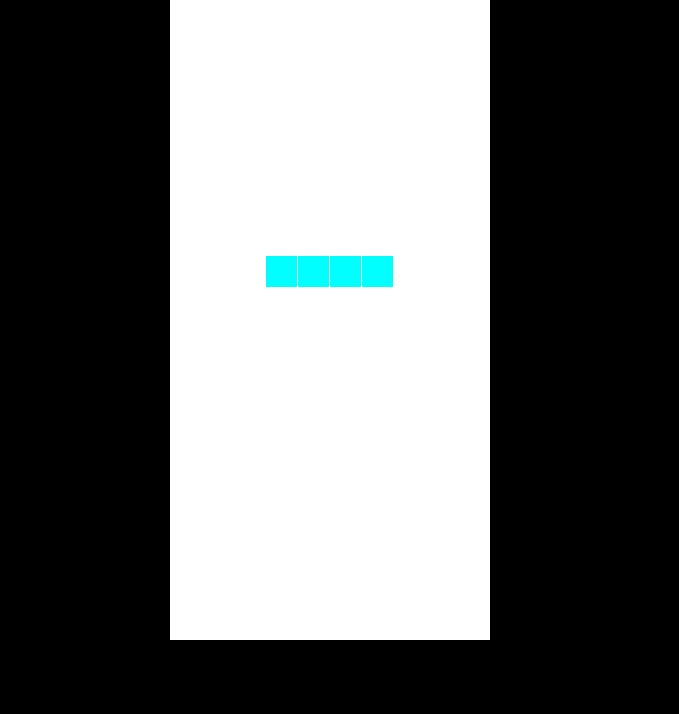
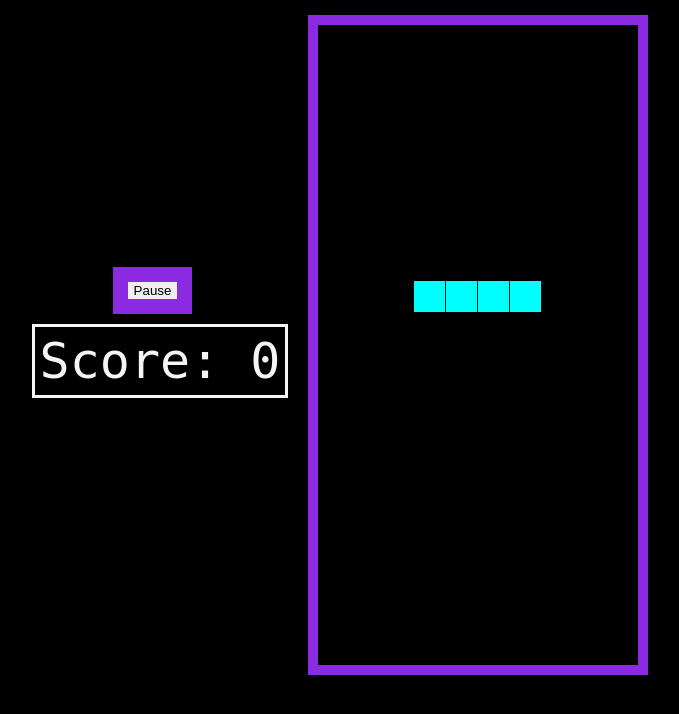
Before and after one commit to nox-13943/college-final-project, a plain HTML site: page index.html in a window 1280 px wide. Shown: the whole page, without its empty margins (310-989 px from the left). Drawn offline with Linux system fonts and the light colour scheme; files that its build step writes are made by us from their sources; files whose address does not match are found by name.

Commit message:
Add files via upload

```diff
--- a/index.html
+++ b/index.html
@@ -7,8 +7,11 @@
     <link rel="stylesheet" href="css/style.css">
 </head>
 <body>
+    <div>
+        <button id="pauseButton" class="Pause" onclick="space()">Pause</button>
+        <div id="scoreDisplay">Score: 0</div>
+    </div>
     <canvas width="320" height="640" id="game"></canvas>
-
     <script src="js/script.js"></script>
 </body>
 </html>
--- a/script.js
+++ b/script.js
@@ -1,3 +1,25 @@
+// refrence is https://gist.github.com/straker/3c98304f8a6a9174efd8292800891ea1
+// and chat gpt to help me remember how to do pause and upause along with the score function
+
+var score = 0;
+let pause = false;
+
+// my added code for more stuff and orginization
+//pause
+function space(){
+    if (pause === false){
+        // pause animation
+        cancelAnimationFrame(rAF); // stop animation
+        pause = true;
+        console.log("Game Paused");
+    } else {
+        rAF = requestAnimationFrame(loop); // resume animation
+        pause = false;
+        console.log("Game Resumed");
+    }
+}
+
+
 //get a random integer between the range or [min,max]
 
 function getRandomInt(min, max){
@@ -75,9 +97,11 @@ function placeTetromino(){
         }
     }
     // check for line clears starting from the bottom and working our way up
+    let linesCleared = 0; // for score
     for (let row = playfield.length -1; row >= 0;){
         if (playfield[row].every(cell => !!cell)){
             // drop every row above this one
+            linesCleared++; // increse score
             for (let r = row; r >= 0; r--){
                  for (let C = 0; C < playfield[r].length; C++){
                  playfield[r][C] = playfield[r-1][C];
@@ -87,6 +111,11 @@ function placeTetromino(){
         else{
             row--;
         }
+    }
+
+    if(linesCleared > 0){
+        score += linesCleared * 100; // increases score by 100 for each line cleared
+        console.log("Lines cleared:" + linesCleared);
     }
 
     tetromino = getNextTetromino();
@@ -215,9 +244,16 @@ function loop(){
             }
         }
     }
+
+    // update the score on the screen
+    const scoreDisplay = document.getElementById('scoreDisplay');
+    scoreDisplay.textContent = 'Score: ' + score;
 }
 // listen to keyboard events to move the active tetromino
 document.addEventListener('keydown', function(e) {
+    if (e.which === 32){ // space
+        space(); // call space function to pause or unpause
+    }
     if (gameOver) return;
     // left and right arrow keys (move)
     if (e.which  === 37 || e.which === 39) {
--- a/style.css
+++ b/style.css
@@ -7,6 +7,33 @@ body{
     justify-content: center;
 }
 
+#scoreDisplay{
+
+    font-family: 'monospace', sans-serif;
+    font-size: 50px;
+    color: whitesmoke;
+    text-shadow: 2px 2px 4px rgba(0, 0, 0, 0.5);
+    z-index: 10;
+    border: 3px solid whitesmoke;
+    padding: 5px;
+}
+
 canvas{
-    background-color: white;
+    background-color: black;
+    border: 10px solid blueviolet;
+    margin-top: 15px;
 }
+
+.Pause{
+    border: 15px solid blueviolet;
+    margin-right: 15px;
+}
+
+
+div{
+    margin: 10px;
+    display: flex;
+    flex-direction: column;
+    justify-content: center;
+    align-items: center;
+}
```
